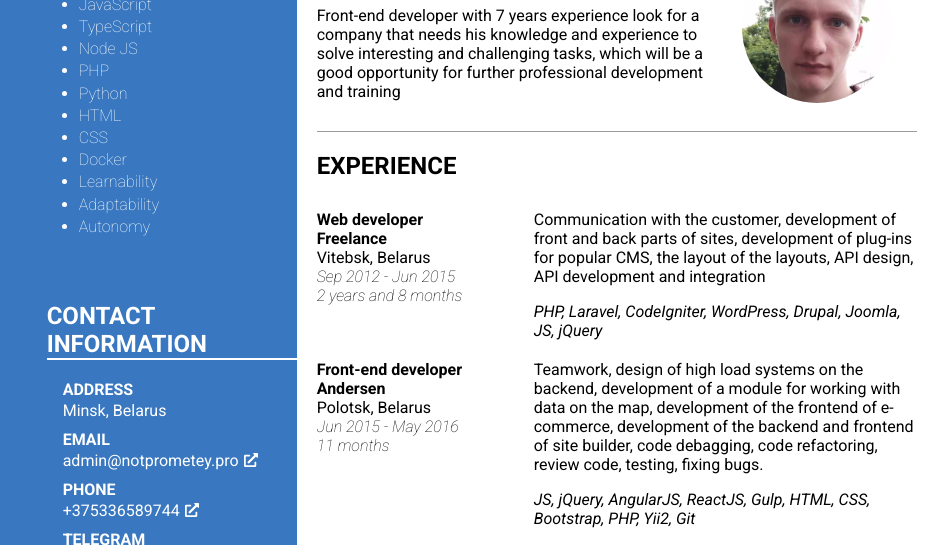
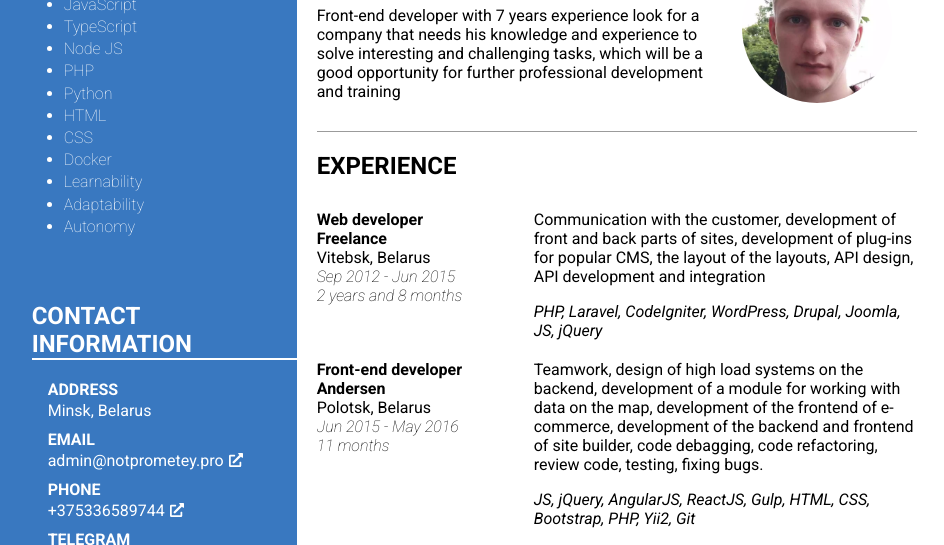
Before and after one commit to anna-notprometey/CV, a Gatsby site: page / in a window 1280 px wide. Shown: the part 95-640 px from the top of the page, without its empty margins (130-1074 px from the left). Built offline with nearby package versions, Linux system fonts and the light colour scheme; Gatsby itself is replaced by a stand-in of ours.

Commit message:
fix aside size

```diff
--- a/src/pages/index.scss
+++ b/src/pages/index.scss
@@ -26,7 +26,7 @@ body {
     color: $white;
     grid-area: header;
     display: grid;
-    grid-template-columns: 1fr minmax(0, 250px);
+    grid-template-columns: 1fr minmax(0, 265px);
     grid-auto-rows: minmax(min-content, max-content);
 
     padding: 20px 0 20px 20px;
```
